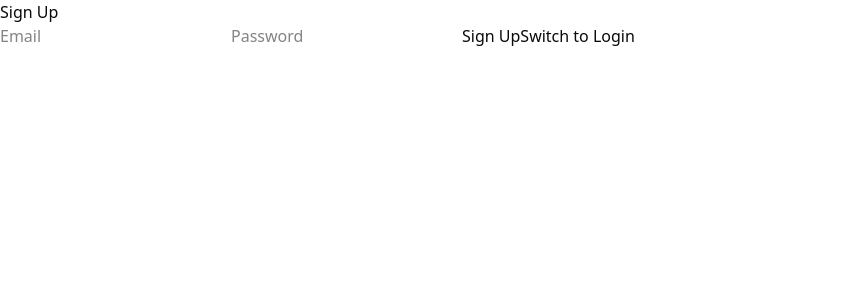
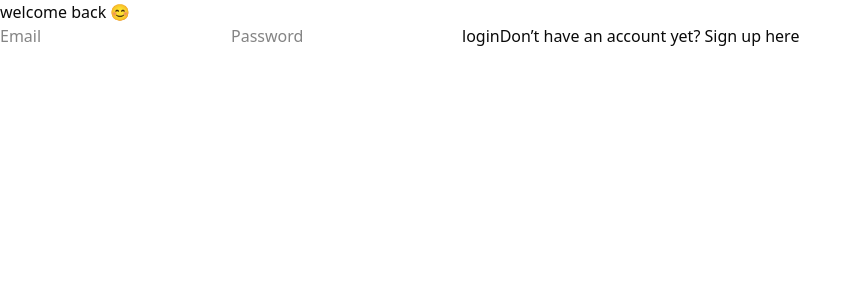
Before and after one commit to NiamhBrown/fitness-app, a React (Vite) app in the folder frontend/: page /login in a window 1280 px wide. Shown: the top 300 px of the page, without its empty margins (0-862 px from the left). Built offline with nearby package versions, Linux system fonts and the light colour scheme; no server answers.

Commit message:
login flow setup, stared changing signup on FE, not BE.

```diff
--- a/frontend/src/App.tsx
+++ b/frontend/src/App.tsx
@@ -3,11 +3,13 @@ import "./App.css";
 import { ExerciseLibrary } from "./pages/ExerciseLibrary";
 import { QueryClient, QueryClientProvider } from "@tanstack/react-query";
 import { ExerciseDetail } from "./pages/ExerciseDetail";
-import Login from "./pages/Login";
 import AuthProvider from "./components/auth/AuthProvider";
 import { ProtectedRoute } from "./components/auth/ProtectedRoute";
 import { PublicRoute } from "./components/auth/PublicRoute";
 import { NavbarLayout } from "./components/NavbarLayout";
+import { LoginPage } from "./pages/LoginPage";
+import { LandingPage } from "./pages/LandingPage";
+import { SignupPage } from "./pages/SignupPage";
 
 const queryClient = new QueryClient();
 
@@ -17,11 +19,13 @@ const App = () => (
       <BrowserRouter>
         <Routes>
           <Route element={<PublicRoute />}>
-            <Route path="/login" element={<Login />} />
+            <Route path="/" element={<LandingPage />} />
+            <Route path="/login" element={<LoginPage />} />
+            <Route path="/signup" element={<SignupPage />} />
           </Route>
           <Route element={<ProtectedRoute />}>
             <Route element={<NavbarLayout />}>
-              <Route path="/" element={<ExerciseLibrary />} />
+              <Route path="/exercise-library" element={<ExerciseLibrary />} />
               <Route path="/exercise/:id" element={<ExerciseDetail />} />
             </Route>
           </Route>
--- a/frontend/src/components/auth/AuthProvider.tsx
+++ b/frontend/src/components/auth/AuthProvider.tsx
@@ -65,10 +65,21 @@ const AuthProvider = ({ children }: AuthProviderProps) => {
 
   const signUp = async (
     email: string,
-    password: string
+    password: string,
+    firstName: string,
+    lastName: string
   ): Promise<{ user: User | null; error: string | null }> => {
     setLoading(true);
-    const { data, error } = await supabase.auth.signUp({ email, password });
+    const { data, error } = await supabase.auth.signUp({
+      email,
+      password,
+      options: {
+        data: {
+          first_name: firstName,
+          last_name: lastName,
+        },
+      },
+    });
 
     if (error) {
       setLoading(false);
--- /dev/null
+++ b/frontend/src/pages/AuthForm.tsx
@@ -0,0 +1,75 @@
+import { useState } from "react";
+import { useAuth } from "../hooks/use-auth";
+import { Link } from "react-router-dom";
+
+interface AuthFormProps {
+  mode: "login" | "signup";
+}
+export const AuthForm = ({ mode }: AuthFormProps) => {
+  const [firstName, setFirstName] = useState("");
+  const [lastName, setLastName] = useState("");
+  const [email, setEmail] = useState("");
+  const [password, setPassword] = useState("");
+  const { signIn, signUp } = useAuth();
+
+  const handleAuth = async () => {
+    if (mode === "signup") {
+      const { user, error } = await signUp(
+        firstName,
+        lastName,
+        email,
+        password
+      );
+      if (error) console.error("Signup error:", error);
+      else console.log("Signup success:", user);
+    } else {
+      const { user, error } = await signIn(email, password);
+      if (error) console.error("Login error:", error);
+      else {
+        console.log("Login success, user:", user);
+      }
+    }
+  };
+
+  return (
+    <div>
+      <h2>{mode === "signup" ? "create an account" : "welcome back 😊"}</h2>
+      {mode === "signup" && (
+        <>
+          <input
+            type="text"
+            placeholder="first name"
+            value={firstName}
+            onChange={(e) => setFirstName(e.target.value)}
+          />
+          <input
+            type="text"
+            placeholder="last name"
+            value={lastName}
+            onChange={(e) => setLastName(e.target.value)}
+          />
+        </>
+      )}
+      <input
+        type="email"
+        placeholder="Email"
+        value={email}
+        onChange={(e) => setEmail(e.target.value)}
+      />
+      <input
+        type="password"
+        placeholder="Password"
+        value={password}
+        onChange={(e) => setPassword(e.target.value)}
+      />
+      <button onClick={handleAuth}>
+        {mode === "signup" ? "signup" : "login"}
+      </button>
+      {mode === "signup" ? (
+        <Link to="/login">Already have an account? Log in here</Link>
+      ) : (
+        <Link to="/signup">Don’t have an account yet? Sign up here</Link>
+      )}
+    </div>
+  );
+};
--- a/frontend/src/pages/ExerciseDetail.tsx
+++ b/frontend/src/pages/ExerciseDetail.tsx
@@ -15,7 +15,7 @@ export const ExerciseDetail = () => {
 
   return (
     <div>
-      <Link to={`/`}>Back</Link>
+      <Link to={`/exercise-library `}>Back</Link>
       <h1>{exercise?.name} History</h1>
       <p>{exercise?.description}</p>
       <AddLogDialog exerciseId={id} />
--- /dev/null
+++ b/frontend/src/pages/LandingPage.tsx
@@ -0,0 +1,14 @@
+import { Button } from "@/components/ui/button";
+import { Link, useNavigate } from "react-router-dom";
+
+export const LandingPage = () => {
+  const navigate = useNavigate();
+  return (
+    <div>
+      <h1>STRONGER</h1>
+      <h2>welcome to your fitness app</h2>
+      <Button onClick={() => navigate("/login")}>log in</Button>
+      <Link to={`/signup`}>sign up</Link>
+    </div>
+  );
+};
--- a/frontend/src/pages/Login.tsx
+++ /dev/null
@@ -1,47 +0,0 @@
-import { useState } from "react";
-import { useAuth } from "../hooks/use-auth";
-
-export default function AuthForm() {
-  const [email, setEmail] = useState("");
-  const [password, setPassword] = useState("");
-  const [mode, setMode] = useState<"login" | "signup">("signup");
-  const { signIn, signUp } = useAuth();
-
-  const handleAuth = async () => {
-    if (mode === "signup") {
-      const { user, error } = await signUp(email, password);
-      if (error) console.error("Signup error:", error);
-      else console.log("Signup success:", user);
-    } else {
-      const { user, error } = await signIn(email, password);
-      if (error) console.error("Login error:", error);
-      else {
-        console.log("Login success, user:", user);
-      }
-    }
-  };
-
-  return (
-    <div>
-      <h2>{mode === "signup" ? "Sign Up" : "Login"}</h2>
-      <input
-        type="email"
-        placeholder="Email"
-        value={email}
-        onChange={(e) => setEmail(e.target.value)}
-      />
-      <input
-        type="password"
-        placeholder="Password"
-        value={password}
-        onChange={(e) => setPassword(e.target.value)}
-      />
-      <button onClick={handleAuth}>
-        {mode === "signup" ? "Sign Up" : "Login"}
-      </button>
-      <button onClick={() => setMode(mode === "signup" ? "login" : "signup")}>
-        Switch to {mode === "signup" ? "Login" : "Sign Up"}
-      </button>
-    </div>
-  );
-}
--- /dev/null
+++ b/frontend/src/pages/LoginPage.tsx
@@ -0,0 +1,9 @@
+import { AuthForm } from "./AuthForm";
+
+export const LoginPage = () => {
+  return (
+    <div>
+      <AuthForm mode="login" />
+    </div>
+  );
+};
--- /dev/null
+++ b/frontend/src/pages/SignupPage.tsx
@@ -0,0 +1,9 @@
+import { AuthForm } from "./AuthForm";
+
+export const SignupPage = () => {
+  return (
+    <div>
+      <AuthForm mode="signup" />
+    </div>
+  );
+};
--- a/frontend/src/types/types.ts
+++ b/frontend/src/types/types.ts
@@ -47,7 +47,9 @@ export type AuthContextType = {
   ) => Promise<{ user: User | null; error: string | null }>;
   signUp: (
     email: string,
-    password: string
+    password: string,
+    firstName: string,
+    lastName: string
   ) => Promise<{ user: User | null; error: string | null }>;
   signOut: () => Promise<{ error: string | null }>;
   isAuthenticated: boolean;
```
Also changed, not shown: frontend/src/components/ui/button.tsx (+9 -9 lines).
